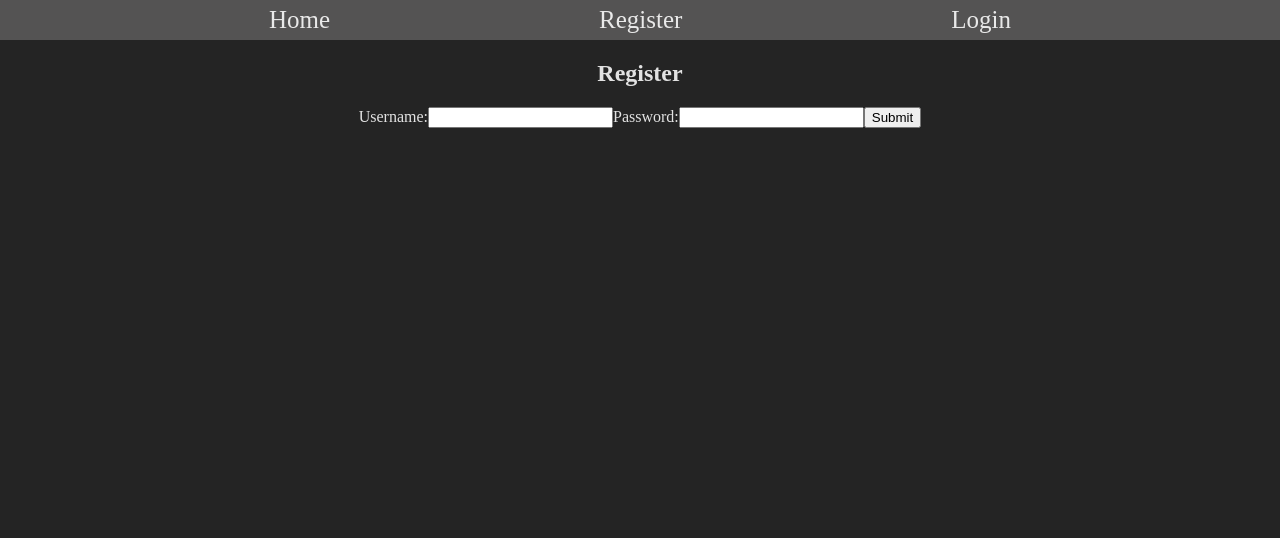
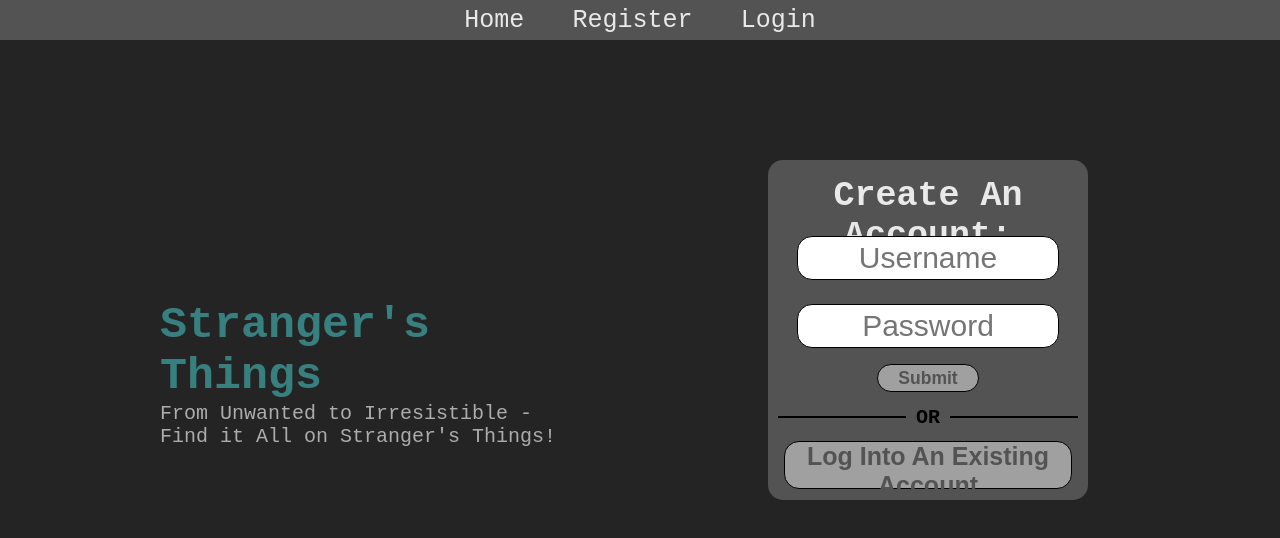
Before and after one commit to George-Chris-2304/Strangers-Things, a React (Vite) app: page /register in a window 1280 px wide. Shown: the top 538 px of the page. Built offline with nearby package versions, Linux system fonts and the light colour scheme.

Commit message:
Register/Login CSS update

```diff
--- a/src/App.css
+++ b/src/App.css
@@ -1,4 +1,14 @@
 .App {
   width: 100vw;
+  min-height: 100vh;
   text-align: center;
 }
+
+button {
+  border: none;
+  outline: none;
+  background: none;
+  padding: 0;
+  margin: 0;
+  cursor: pointer;
+}
--- a/src/components/LoginForm/loginForm.css
+++ b/src/components/LoginForm/loginForm.css
@@ -0,0 +1,114 @@
+.lf-main {
+    display: grid;
+    grid-template-columns: 1fr 1fr;
+    max-width: 100vw;
+    max-height: 100vh;
+    overflow: hidden;
+  }
+
+  .lf-slogan {
+    margin: 32.5vh 0 0 25%;
+    width: 100%;
+    height: 100%;
+  }
+
+  #lfs-title {
+    text-align: left;
+    color: #388080;
+    width: 33vw;
+    font-size: 45px;
+    margin: 0;
+  }
+  #lfs-text {
+    text-align: left;
+    color: #acacac;
+    width: 33vw;
+    font-size: 20px;
+    margin: 0;
+  }
+
+  .login-form {
+    background-color: rgb(84, 83, 83);
+    width: 25vw;
+    height: 42.5vh;
+    margin: 15vh 0% 0px 20%;
+    border-radius: 15px;
+  }
+
+  #lf-title{
+      margin: 2vh auto 1vh auto;
+      font-size: 35px;
+  }
+
+  #lf-title-box{
+    height: 40px;
+  }
+
+  .lf-label {
+    background-color: white;
+    border: solid 1px;
+    border-radius: 15px;
+    height: 5vh;
+    width: 20vw;
+    text-align: center;
+    margin: 2.5vh auto 0.5vh auto;
+    font-size: 30px;
+  }
+
+  .lf-label:hover {
+    background-color: #dbdada;
+  }
+
+  #lf-button {
+    color: rgb(84, 83, 83);
+    border: solid 1px black;
+    border-radius: 15px;
+    background-color: #a0a0a0;
+    width: 8vw;
+    height: 3.5vh;
+    margin: 1.5vh auto 0vh auto;
+    font-size: 17.5px;
+  }
+
+  #lf-button:hover {
+    background-color: #c4c4c4;
+    color: black;
+  }
+
+  .lf-line-container {
+    display: grid;
+    grid-template-columns: 1fr 0.1fr 1fr;
+  }
+
+  .lf-line {
+    background-color: black;
+    width: 10vw;
+    height: 2px;
+    margin: 3vh auto 0vh auto;
+  }
+
+  #lf-or {
+    margin: 1.8vh 0 0 0;
+    font-weight: bold;
+    color: black;
+    font-size: 20px;
+  }
+
+  #lf-login {
+    text-decoration: none;
+    border: solid 1px black;
+    border-radius: 15px;
+    color: inherit;
+    background-color: #a0a0a0;
+    color: rgb(84, 83, 83);
+    font-weight: bold;
+    font-size: 25px;
+    width: 22.5vw;
+    height: 6vh;
+    margin: 1.5vh auto 0vh auto;
+  }
+
+  #lf-login:hover {
+    background-color: #c4c4c4;
+    color: black;
+  }
--- a/src/components/LoginForm/loginForm.jsx
+++ b/src/components/LoginForm/loginForm.jsx
@@ -1,12 +1,18 @@
 import React, { useState } from "react";
 import { loginUser } from "../../api adapters";
 import { useNavigate } from "react-router-dom";
+
+import "./loginForm.css";
 
 const Login = (props) => {
   const setIsLoggedIn = props.setIsLoggedIn;
   const [username, setUsername] = useState("");
   const [password, setPassword] = useState("");
   const navigate = useNavigate();
+
+  const navToRegister = () => {
+    navigate("/register");
+  };
 
   const handleSubmit = async (e) => {
     e.preventDefault();
@@ -24,12 +30,22 @@ const Login = (props) => {
     }
   };
   return (
-    <div>
-      <h2>Register</h2>
+    <div className="lf-main">
+      <div className="lf-slogan">
+        <h1 id="lfs-title">Stranger's Things</h1>
+        <p id="lfs-text">
+          From Unwanted to Irresistible - Find it All on Stranger's Things!
+        </p>
+      </div>
+      <div className="login-form">
+        <div id="lf-title-box">
+          <h2 id="lf-title">Log Into A Account:</h2>
+        </div>
         <form onSubmit={handleSubmit}>
           <label>
-          Username:
             <input
+              className="lf-label"
+              placeholder="Username"
               type="text"
               value={username}
               onChange={(e) => {
@@ -37,9 +53,11 @@ const Login = (props) => {
               }}
             />
           </label>
+          <br />
           <label>
-          Password:
             <input
+              className="lf-label"
+              placeholder="Password"
               type="password"
               value={password}
               onChange={(e) => {
@@ -47,8 +65,20 @@ const Login = (props) => {
               }}
             />
           </label>
-        <button type="submit">Submit</button>
+          <br />
+          <button id="lf-button" type="submit">
+            <strong>Submit</strong>
+          </button>
         </form>
+        <div className="lf-line-container">
+          <div className="lf-line"></div>
+          <p id="lf-or">OR</p>
+          <div className="lf-line"></div>
+        </div>
+        <button id="lf-login" onClick={navToRegister}>
+          Create A New Account
+        </button>
+      </div>
     </div>
   );
 };
--- a/src/components/Navbar/Navbar.css
+++ b/src/components/Navbar/Navbar.css
@@ -2,8 +2,13 @@
   background-color: #545353;
   width: 100%;
   height: 5vh;
-  font-size: 25px;
+}
+
+.Navbar-inner{
+  width: 35%;
+  height: 100%;
   display: flex;
+  margin: auto;
   justify-content: space-evenly;
   align-items: center;
 }
@@ -11,8 +16,14 @@
 .Navbar-link {
   text-decoration: none;
   color: inherit;
+  /* background-color: red; */
+  font-family: 'Courier New', Courier, monospace;
+  font-size: 25px;
 }
 
 .Navbar-link:hover{
     color: black;
 }
+
+#logout{
+}
--- a/src/components/Navbar/Navbar.jsx
+++ b/src/components/Navbar/Navbar.jsx
@@ -6,10 +6,15 @@ const NavBar = ({ isLoggedIn, setIsLoggedIn }) => {
   console.log(isLoggedIn);
   return (
     <div className="Navbar">
+      <div className="Navbar-inner">
         {isLoggedIn ? (
           <>
-          <Link className="Navbar-link" to="/">Home </Link>
+            <Link className="Navbar-link" to="/">
+              Home{" "}
+            </Link>
             <button
+              id="logout"
+              className="Navbar-link"
               onClick={() => {
                 setIsLoggedIn(false);
                 localStorage.removeItem("token");
@@ -20,11 +25,18 @@ const NavBar = ({ isLoggedIn, setIsLoggedIn }) => {
           </>
         ) : (
           <>
-          <Link className="Navbar-link" to="/">Home </Link>
-          <Link className="Navbar-link" to="/register">Register </Link>
-          <Link className="Navbar-link" to="/login">Login </Link>
+            <Link className="Navbar-link" to="/">
+              Home{" "}
+            </Link>
+            <Link className="Navbar-link" to="/register">
+              Register{" "}
+            </Link>
+            <Link className="Navbar-link" to="/login">
+              Login{" "}
+            </Link>
           </>
         )}
+      </div>
     </div>
   );
 };
--- a/src/components/RegistrationForm/registrationForm.css
+++ b/src/components/RegistrationForm/registrationForm.css
@@ -0,0 +1,114 @@
+.rf-main {
+  display: grid;
+  grid-template-columns: 1fr 1fr;
+  max-width: 100vw;
+  max-height: 100vh;
+  overflow: hidden;
+}
+
+.rf-slogan {
+  margin: 32.5vh 0 0 25%;
+  width: 100%;
+  height: 100%;
+}
+
+#rfs-title {
+  text-align: left;
+  color: #388080;
+  width: 33vw;
+  font-size: 45px;
+  margin: 0;
+}
+#rfs-text {
+  text-align: left;
+  color: #acacac;
+  width: 33vw;
+  font-size: 20px;
+  margin: 0;
+}
+
+.register-form {
+  background-color: rgb(84, 83, 83);
+  width: 25vw;
+  height: 42.5vh;
+  margin: 15vh 0% 0px 20%;
+  border-radius: 15px;
+}
+
+#rf-title {
+  margin: 2vh auto 1vh auto;
+  font-size: 35px;
+}
+
+#rf-title-box {
+  height: 40px;
+}
+
+.rf-label {
+  background-color: white;
+  border: solid 1px;
+  border-radius: 15px;
+  height: 5vh;
+  width: 20vw;
+  text-align: center;
+  margin: 2.5vh auto 0.5vh auto;
+  font-size: 30px;
+}
+
+.rf-label:hover {
+  background-color: #dbdada;
+}
+
+#rf-button {
+  color: rgb(84, 83, 83);
+  border: solid 1px black;
+  border-radius: 15px;
+  background-color: #a0a0a0;
+  width: 8vw;
+  height: 3.5vh;
+  margin: 1.5vh auto 0vh auto;
+  font-size: 17.5px;
+}
+
+#rf-button:hover {
+  background-color: #c4c4c4;
+  color: black;
+}
+
+.rf-line-container {
+  display: grid;
+  grid-template-columns: 1fr 0.1fr 1fr;
+}
+
+.rf-line {
+  background-color: black;
+  width: 10vw;
+  height: 2px;
+  margin: 3vh auto 0vh auto;
+}
+
+#rf-or {
+  margin: 1.8vh 0 0 0;
+  font-weight: bold;
+  color: black;
+  font-size: 20px;
+}
+
+#rf-login {
+  text-decoration: none;
+  border: solid 1px black;
+  border-radius: 15px;
+  color: inherit;
+  background-color: #a0a0a0;
+  color: rgb(84, 83, 83);
+  font-weight: bold;
+  font-size: 25px;
+  width: 22.5vw;
+  height: 6vh;
+  margin: 1.5vh auto 0vh auto;
+}
+
+#rf-login:hover {
+  background-color: #c4c4c4;
+  color: black;
+}
--- a/src/components/RegistrationForm/registrationForm.jsx
+++ b/src/components/RegistrationForm/registrationForm.jsx
@@ -1,12 +1,19 @@
 import React, { useState } from "react";
 import { registerUser } from "../../api adapters";
 import { useNavigate } from "react-router-dom";
+import { Link } from "react-router-dom";
+
+import "./registrationForm.css";
 
 const Register = (props) => {
   const setIsLoggedIn = props.setIsLoggedIn;
   const [username, setUsername] = useState("");
   const [password, setPassword] = useState("");
   const navigate = useNavigate();
+
+  const navToLogin = () => {
+    navigate("/login");
+  };
 
   const handleSubmit = async (e) => {
     e.preventDefault();
@@ -24,12 +31,22 @@ const Register = (props) => {
     }
   };
   return (
-    <div>
-      <h2>Register</h2>
+    <div className="rf-main">
+      <div className="rf-slogan">
+        <h1 id="rfs-title">Stranger's Things</h1>
+        <p id="rfs-text">
+          From Unwanted to Irresistible - Find it All on Stranger's Things!
+        </p>
+      </div>
+      <div className="register-form">
+        <div id="rf-title-box">
+          <h2 id="rf-title">Create An Account:</h2>
+        </div>
         <form onSubmit={handleSubmit}>
           <label>
-          Username:
             <input
+              className="rf-label"
+              placeholder="Username"
               type="text"
               value={username}
               onChange={(e) => {
@@ -37,9 +54,11 @@ const Register = (props) => {
               }}
             />
           </label>
+          <br />
           <label>
-          Password:
             <input
+              className="rf-label"
+              placeholder="Password"
               type="password"
               value={password}
               onChange={(e) => {
@@ -47,8 +66,20 @@ const Register = (props) => {
               }}
             />
           </label>
-        <button type="submit">Submit</button>
+          <br />
+          <button id="rf-button" type="submit">
+            <strong>Submit</strong>
+          </button>
         </form>
+        <div className="rf-line-container">
+          <div className="rf-line"></div>
+          <p id="rf-or">OR</p>
+          <div className="rf-line"></div>
+        </div>
+        <button id="rf-login" onClick={navToLogin}>
+          Log Into An Existing Account
+        </button>
+      </div>
     </div>
   );
 };
--- a/src/index.css
+++ b/src/index.css
@@ -2,6 +2,7 @@ html,
 body,
 #root,
 #container {
+  font-family: 'Courier New', Courier, monospace;
   color: rgba(255, 255, 255, 0.87);
   background-color: #242424;
   width: 100%;
```
Lines whose indentation alone changed are shown as unchanged.
